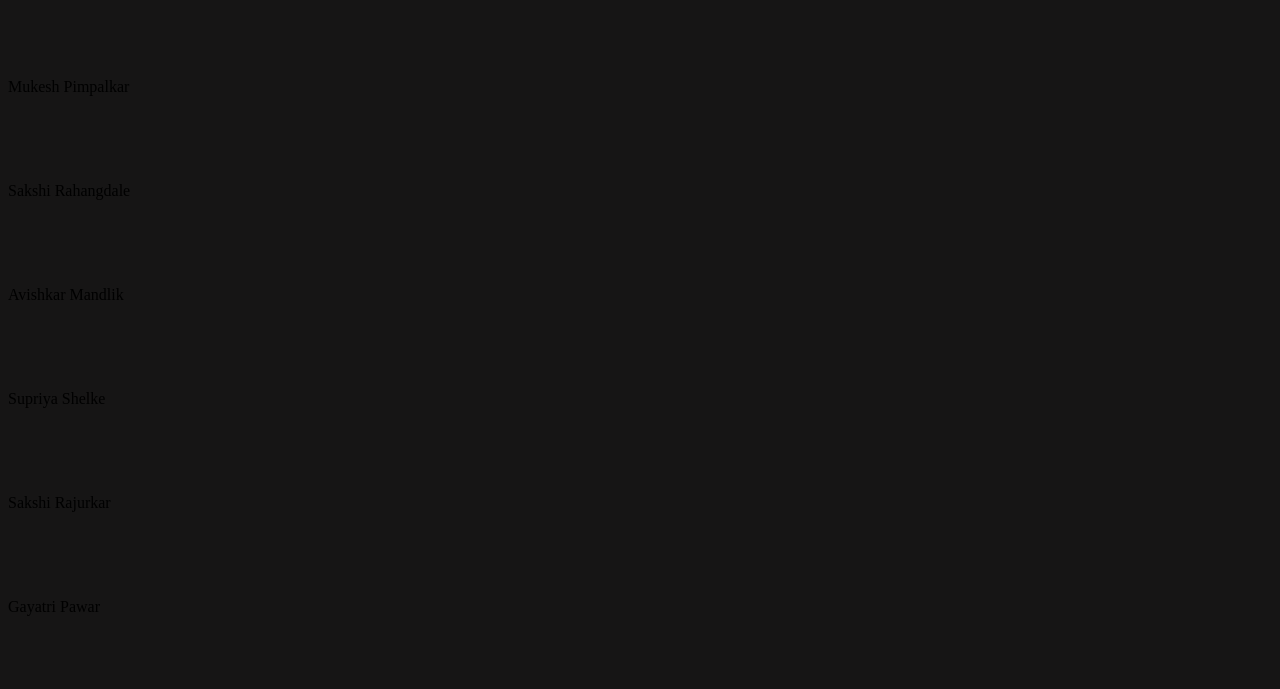
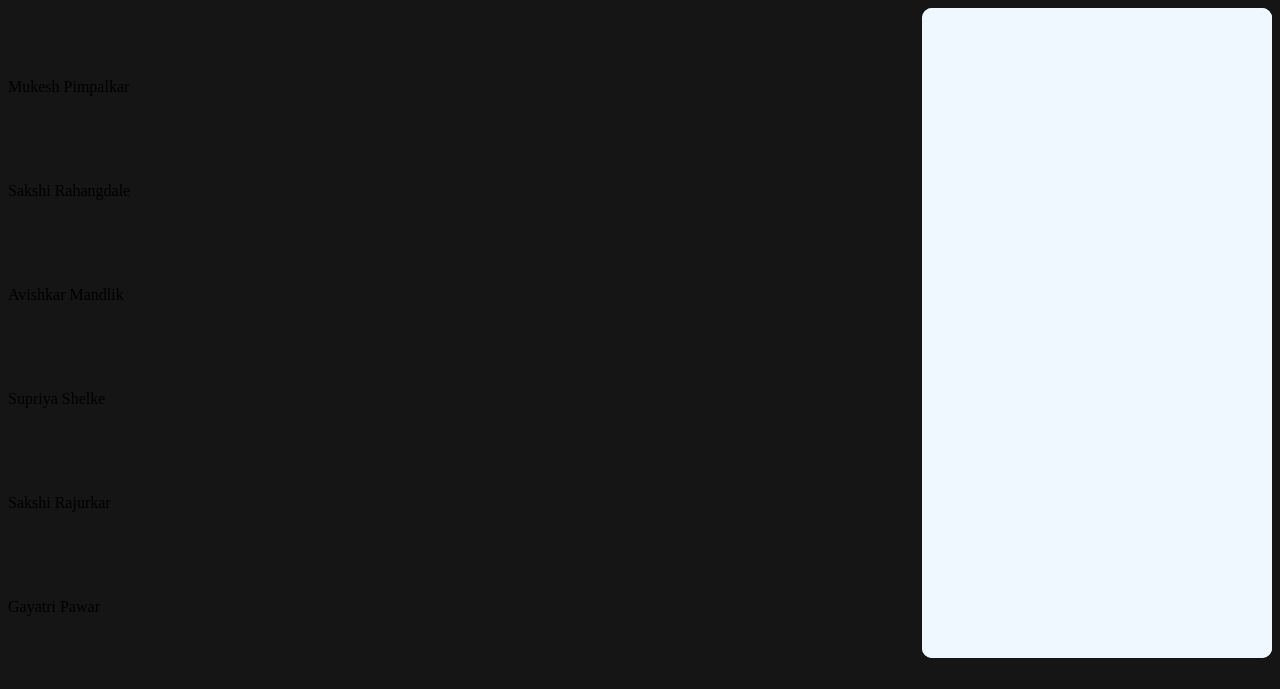
Before and after one commit to gay-tr-i/group-C-task-3, a plain HTML site: page index.html in a window 1280 px wide. Drawn offline with Linux system fonts and the light colour scheme.

Commit message:
section-division

```diff
--- a/CSS/style.css
+++ b/CSS/style.css
@@ -1,3 +1,13 @@
 body{
     background-color: rgb(22, 21, 21);
 }
+.second-container {
+    width: 350px;
+    height: 650px;
+    background-color: aliceblue;
+    border-radius: 10px;
+}
+.container{
+    display: flex;
+    justify-content: space-between;
+}
--- a/index.html
+++ b/index.html
@@ -131,7 +131,7 @@
         <div class="second-container">
 
             <!--Second Container Acitivities and Cross Icon-->
-            <div class="">
+            <div class="second-container">
                 <b></b>
                 <img src="" alt="">
             </div>
```
Also changed, not shown: Images/icons/unmute.jpg (renamed from Images/icons/icon1.jpg).
